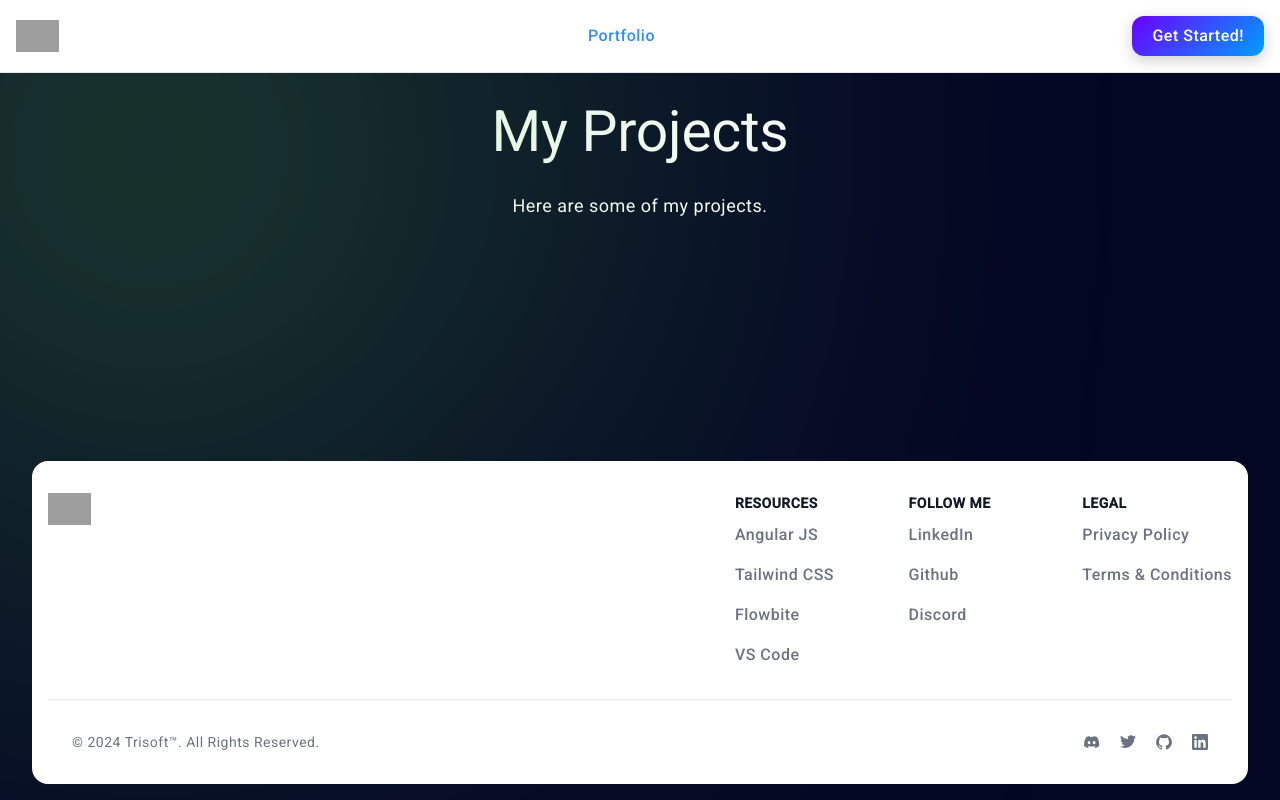
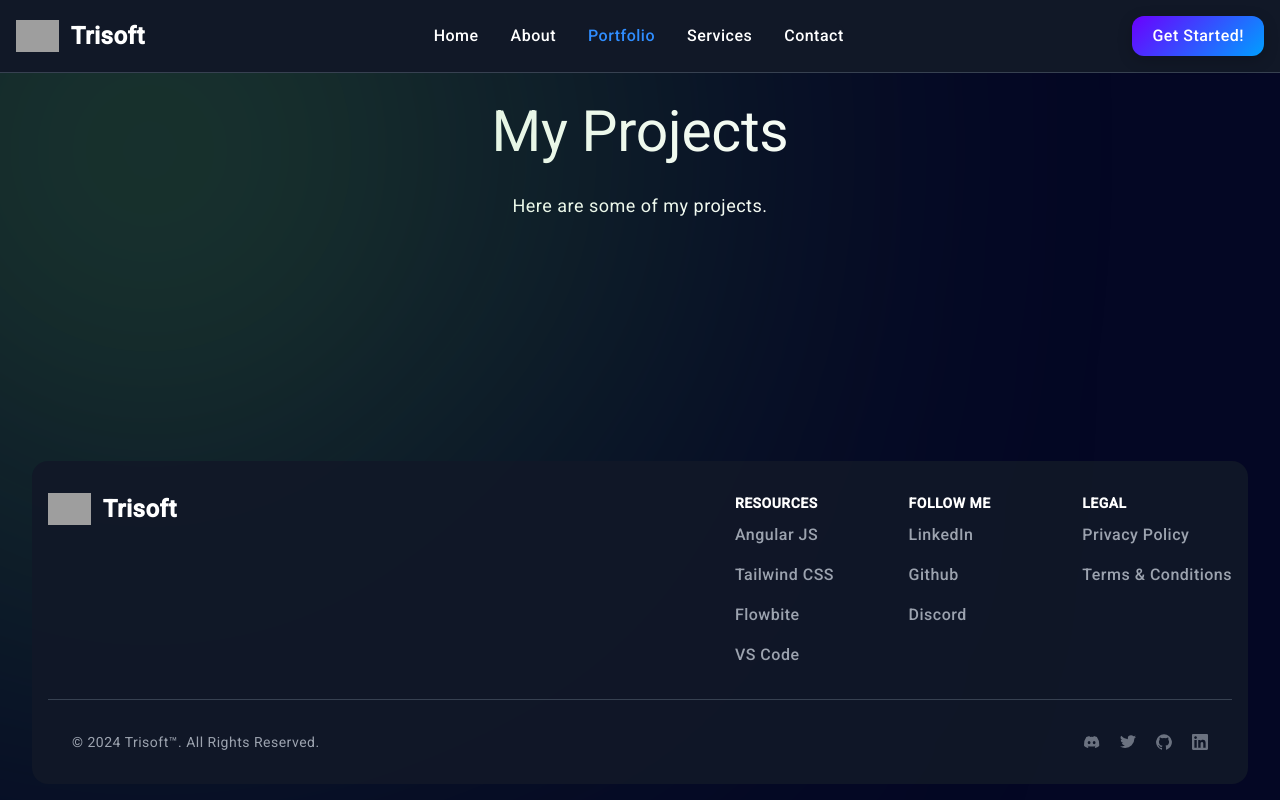
Before and after one commit to QuintsGuy/Trisoft-Website, an Angular app: page /portfolio in a window 1280 px wide. Built offline with nearby package versions, Linux system fonts and the light colour scheme; grey boxes are pictures that could not be loaded.

Commit message:
Fixed dark mode, light mode issues

```diff
--- a/src/app/components/footer/footer.component.html
+++ b/src/app/components/footer/footer.component.html
@@ -1,16 +1,16 @@
-<footer class="bg-white dark:bg-gray-900 dark:bg-opacity-90 mb-4 mx-8 z-10 relative" style="border-radius: 1rem;">
+<footer class="bg-gray-900 bg-opacity-90 mb-4 mx-8 z-10 relative" style="border-radius: 1rem;">
     <div class="mx-auto w-full max-w-screen-xl p-4 py-6 lg:py-8">
         <div class="md:flex md:justify-between">
             <div class="mb-6 md:mb-0">
                 <a routerLink="/" class="flex items-center">
                     <img src="https://flowbite.com/docs/images/logo.svg" class="h-8 me-3" alt="FlowBite Logo" />
-                    <span class="self-center text-2xl font-semibold whitespace-nowrap dark:text-white">Trisoft</span>
+                    <span class="self-center text-2xl font-semibold whitespace-nowrap text-white">Trisoft</span>
                 </a>
             </div>
             <div class="grid grid-cols-2 gap-8 sm:gap-6 sm:grid-cols-3">
                 <div>
-                    <p class="mb-6 text-sm font-semibold text-gray-900 uppercase dark:text-white">Resources</p>
-                    <ul class="text-gray-500 dark:text-gray-400 font-medium">
+                    <p class="mb-6 text-sm font-semibold uppercase text-white">Resources</p>
+                    <ul class="text-gray-400 font-medium">
                         <li class="mb-4">
                             <a href="https://angular.dev//" class="hover:underline">Angular JS</a>
                         </li>
@@ -26,8 +26,8 @@
                     </ul>
                 </div>
                 <div>
-                    <p class="mb-6 text-sm font-semibold text-gray-900 uppercase dark:text-white">Follow Me</p>
-                    <ul class="text-gray-500 dark:text-gray-400 font-medium">
+                    <p class="mb-6 text-sm font-semibold uppercase text-white">Follow Me</p>
+                    <ul class="text-gray-400 font-medium">
                         <li class="mb-4">
                             <a href="https://www.linkedin.com/in/tristan-knott-511858103/" class="hover:underline ">LinkedIn</a>
                         </li>
@@ -40,8 +40,8 @@
                     </ul>
                 </div>
                 <div>
-                    <p class="mb-6 text-sm font-semibold text-gray-900 uppercase dark:text-white">Legal</p>
-                    <ul class="text-gray-500 dark:text-gray-400 font-medium">
+                    <p class="mb-6 text-sm font-semibold uppercase text-white">Legal</p>
+                    <ul class="text-gray-400 font-medium">
                         <li class="mb-4">
                             <a href="#" class="hover:underline">Privacy Policy</a>
                         </li>
@@ -52,32 +52,32 @@
                 </div>
             </div>
         </div>
-        <hr class="my-6 border-gray-200 sm:mx-auto dark:border-gray-700 lg:my-8" />
+        <hr class="my-6 sm:mx-auto border-gray-700 lg:my-8" />
         <div class="sm:flex px-6 sm:items-center sm:justify-between">
-            <span class="text-sm text-gray-500 sm:text-center dark:text-gray-400">
+            <span class="text-sm sm:text-center text-gray-400">
                 © 2024
                 <a routerLink="/" class="hover:underline">Trisoft™</a>. All Rights Reserved.
             </span>
             <div class="flex mt-4 sm:justify-center sm:mt-0">
-                <a href="https://discord.gg/CDKUxZW9" class="text-gray-500 hover:text-gray-900 dark:hover:text-white ms-5">
+                <a href="https://discord.gg/CDKUxZW9" class="text-gray-500 hover:text-white ms-5">
                     <svg class="w-4 h-4" aria-hidden="true" xmlns="http://www.w3.org/2000/svg" fill="currentColor" viewBox="0 0 21 16">
                             <path d="M16.942 1.556a16.3 16.3 0 0 0-4.126-1.3 12.04 12.04 0 0 0-.529 1.1 15.175 15.175 0 0 0-4.573 0 11.585 11.585 0 0 0-.535-1.1 16.274 16.274 0 0 0-4.129 1.3A17.392 17.392 0 0 0 .182 13.218a15.785 15.785 0 0 0 4.963 2.521c.41-.564.773-1.16 1.084-1.785a10.63 10.63 0 0 1-1.706-.83c.143-.106.283-.217.418-.33a11.664 11.664 0 0 0 10.118 0c.137.113.277.224.418.33-.544.328-1.116.606-1.71.832a12.52 12.52 0 0 0 1.084 1.785 16.46 16.46 0 0 0 5.064-2.595 17.286 17.286 0 0 0-2.973-11.59ZM6.678 10.813a1.941 1.941 0 0 1-1.8-2.045 1.93 1.93 0 0 1 1.8-2.047 1.919 1.919 0 0 1 1.8 2.047 1.93 1.93 0 0 1-1.8 2.045Zm6.644 0a1.94 1.94 0 0 1-1.8-2.045 1.93 1.93 0 0 1 1.8-2.047 1.918 1.918 0 0 1 1.8 2.047 1.93 1.93 0 0 1-1.8 2.045Z"/>
                         </svg>
                     <span class="sr-only">Discord community</span>
                 </a>
-                <a href="https://x.com/DuhDuhDuhHuuh" class="text-gray-500 hover:text-gray-900 dark:hover:text-white ms-5">
+                <a href="https://x.com/DuhDuhDuhHuuh" class="text-gray-500 hover:text-white ms-5">
                     <svg class="w-4 h-4" aria-hidden="true" xmlns="http://www.w3.org/2000/svg" fill="currentColor" viewBox="0 0 20 17">
                         <path fill-rule="evenodd" d="M20 1.892a8.178 8.178 0 0 1-2.355.635 4.074 4.074 0 0 0 1.8-2.235 8.344 8.344 0 0 1-2.605.98A4.13 4.13 0 0 0 13.85 0a4.068 4.068 0 0 0-4.1 4.038 4 4 0 0 0 .105.919A11.705 11.705 0 0 1 1.4.734a4.006 4.006 0 0 0 1.268 5.392 4.165 4.165 0 0 1-1.859-.5v.05A4.057 4.057 0 0 0 4.1 9.635a4.19 4.19 0 0 1-1.856.07 4.108 4.108 0 0 0 3.831 2.807A8.36 8.36 0 0 1 0 14.184 11.732 11.732 0 0 0 6.291 16 11.502 11.502 0 0 0 17.964 4.5c0-.177 0-.35-.012-.523A8.143 8.143 0 0 0 20 1.892Z" clip-rule="evenodd"/>
                     </svg>
                     <span class="sr-only">Twitter page</span>
                 </a>
-                <a href="https://github.com/QuintsGuy" class="text-gray-500 hover:text-gray-900 dark:hover:text-white ms-5">
+                <a href="https://github.com/QuintsGuy" class="text-gray-500 hover:text-white ms-5">
                     <svg class="w-4 h-4" aria-hidden="true" xmlns="http://www.w3.org/2000/svg" fill="currentColor" viewBox="0 0 20 20">
                             <path fill-rule="evenodd" d="M10 .333A9.911 9.911 0 0 0 6.866 19.65c.5.092.678-.215.678-.477 0-.237-.01-1.017-.014-1.845-2.757.6-3.338-1.169-3.338-1.169a2.627 2.627 0 0 0-1.1-1.451c-.9-.615.07-.6.07-.6a2.084 2.084 0 0 1 1.518 1.021 2.11 2.11 0 0 0 2.884.823c.044-.503.268-.973.63-1.325-2.2-.25-4.516-1.1-4.516-4.9A3.832 3.832 0 0 1 4.7 7.068a3.56 3.56 0 0 1 .095-2.623s.832-.266 2.726 1.016a9.409 9.409 0 0 1 4.962 0c1.89-1.282 2.717-1.016 2.717-1.016.366.83.402 1.768.1 2.623a3.827 3.827 0 0 1 1.02 2.659c0 3.807-2.319 4.644-4.525 4.889a2.366 2.366 0 0 1 .673 1.834c0 1.326-.012 2.394-.012 2.72 0 .263.18.572.681.475A9.911 9.911 0 0 0 10 .333Z" clip-rule="evenodd"/>
                     </svg>
                     <span class="sr-only">GitHub account</span>
                 </a>
-                <a href="https://www.linkedin.com/in/tristan-knott-511858103/" class="text-gray-500 hover:text-gray-900 dark:hover:text-white ms-5">
+                <a href="https://www.linkedin.com/in/tristan-knott-511858103/" class="text-gray-500 hover:text-white ms-5">
                     <svg class="w-4 h-4" aria-hidden="true" xmlns="http://www.w3.org/2000/svg" fill="currentColor" viewBox="0 0 20 20">
                         <path fill-rule="evenodd" d="M17.0391667,17.0433333 L14.0775,17.0433333 L14.0775,12.4025 C14.0775,11.2958333 14.055,9.87166667 12.5341667,9.87166667 C10.99,9.87166667 10.7541667,11.0758333 10.7541667,12.3208333 L10.7541667,17.0433333 L7.7925,17.0433333 L7.7925,7.5 L10.6375,7.5 L10.6375,8.80083333 L10.6758333,8.80083333 C11.0733333,8.05083333 12.04,7.25916667 13.4841667,7.25916667 C16.485,7.25916667 17.04,9.23416667 17.04,11.805 L17.04,17.0433333 L17.0391667,17.0433333 Z M4.4475,6.19416667 C3.49416667,6.19416667 2.72833333,5.4225 2.72833333,4.47333333 C2.72833333,3.525 3.495,2.75416667 4.4475,2.75416667 C5.3975,2.75416667 6.1675,3.525 6.1675,4.47333333 C6.1675,5.4225 5.39666667,6.19416667 4.4475,6.19416667 Z M5.9325,17.0433333 L2.9625,17.0433333 L2.9625,7.5 L5.9325,7.5 L5.9325,17.0433333 Z M18.5208333,0 L1.47583333,0 C0.66,0 0,0.645 0,1.44083333 L0,18.5591667 C0,19.3558333 0.66,20 1.47583333,20 L18.5183333,20 C19.3333333,20 20,19.3558333 20,18.5591667 L20,1.44083333 C20,0.645 19.3333333,0 18.5183333,0 L18.5208333,0 Z"/>                    </svg>
                     <span class="sr-only">LinkedIn account</span>
--- a/src/app/components/header/header.component.html
+++ b/src/app/components/header/header.component.html
@@ -1,30 +1,30 @@
-<nav class="bg-white dark:bg-gray-900 fixed w-full z-20 top-0 start-0 border-b border-gray-200 dark:border-gray-600">
+<nav class="bg-gray-900 fixed w-full z-20 top-0 start-0 border-b border-gray-700">
     <div class="max-w-screen-xl flex flex-wrap items-center justify-between mx-auto p-4">
         <a routerLink="/" class="flex items-center space-x-3 rtl:space-x-reverse">
             <img src="https://flowbite.com/docs/images/logo.svg" class="h-8" alt="Flowbite Logo">
-            <span class="self-center text-2xl font-semibold whitespace-nowrap dark:text-white">Trisoft</span>
+            <span class="self-center text-2xl font-semibold whitespace-nowrap text-white">Trisoft</span>
         </a>
         <div class="flex md:order-2 space-x-3 md:space-x-0 rtl:space-x-reverse">
-            <button class="glossy-button block text-white bg-blue-700 hover:bg-blue-800 focus:ring-4 focus:outline-none focus:ring-blue-300 font-medium rounded-lg text-sm px-5 py-2.5 text-center dark:bg-blue-600 dark:hover:bg-blue-700 dark:focus:ring-blue-800" type="button" (click)="openDialog()">
+            <button class="glossy-button block text-white focus:ring-4 focus:outline-none font-medium rounded-lg text-sm px-5 py-2.5 text-center bg-blue-600 hover:bg-blue-700 focus:ring-blue-800" type="button" (click)="openDialog()">
                 Get Started!
             </button>
         </div>
         <div class="items-center justify-between hidden w-full md:flex md:w-auto md:order-1" id="navbar-sticky">
-            <ul class="flex flex-col p-4 md:p-0 mt-4 font-medium border border-gray-100 rounded-lg bg-gray-50 md:space-x-8 rtl:space-x-reverse md:flex-row md:mt-0 md:border-0 md:bg-white dark:bg-gray-800 md:dark:bg-gray-900 dark:border-gray-700">
+            <ul class="flex flex-col p-4 md:p-0 mt-4 font-medium border rounded-lg md:space-x-8 rtl:space-x-reverse md:flex-row md:mt-0 md:border-0 md:bg-gray-900 border-gray-700">
                 <li>
-                    <a routerLink="/" routerLinkActive="active" [routerLinkActiveOptions]="{ exact: true }" class="navbar-link block py-2 px-3 text-gray-900 rounded hover:bg-gray-100 md:hover:bg-transparent md:hover:text-blue-700 md:p-0 md:dark:hover:text-blue-500 dark:text-white dark:hover:bg-gray-700 dark:hover:text-white md:dark:hover:bg-transparent dark:border-gray-700">Home</a>
+                    <a routerLink="/" routerLinkActive="active" [routerLinkActiveOptions]="{ exact: true }" class="navbar-link block py-2 px-3 rounded hover:bg-gray-100 md:hover:bg-transparent md:p-0 md:hover:text-blue-500 text-white hover:bg-gray-700 hover:text-white md:hover:bg-transparent border-gray-700">Home</a>
                 </li>
                 <li>
-                    <a routerLink="/about" routerLinkActive="active" class="navbar-link block py-2 px-3 text-gray-900 rounded hover:bg-gray-100 md:hover:bg-transparent md:hover:text-blue-700 md:p-0 md:dark:hover:text-blue-500 dark:text-white dark:hover:bg-gray-700 dark:hover:text-white md:dark:hover:bg-transparent dark:border-gray-700">About</a>
+                    <a routerLink="/about" routerLinkActive="active" class="navbar-link block py-2 px-3 rounded md:hover:bg-transparent md:p-0 md:hover:text-blue-500 text-white hover:bg-gray-700 hover:text-white md:hover:bg-transparent border-gray-700">About</a>
                 </li>
                 <li>
-                    <a routerLink="/portfolio" routerLinkActive="active" class="navbar-link block py-2 px-3 text-gray-900 rounded hover:bg-gray-100 md:hover:bg-transparent md:hover:text-blue-700 md:p-0 md:dark:hover:text-blue-500 dark:text-white dark:hover:bg-gray-700 dark:hover:text-white md:dark:hover:bg-transparent dark:border-gray-700">Portfolio</a>
+                    <a routerLink="/portfolio" routerLinkActive="active" class="navbar-link block py-2 px-3 rounded md:hover:bg-transparent md:p-0 md:hover:text-blue-500 text-white hover:bg-gray-700 hover:text-white md:hover:bg-transparent border-gray-700">Portfolio</a>
                 </li>
                 <li>
-                    <a routerLink="/services" routerLinkActive="active" class="navbar-link block py-2 px-3 text-gray-900 rounded hover:bg-gray-100 md:hover:bg-transparent md:hover:text-blue-700 md:p-0 md:dark:hover:text-blue-500 dark:text-white dark:hover:bg-gray-700 dark:hover:text-white md:dark:hover:bg-transparent dark:border-gray-700">Services</a>
+                    <a routerLink="/services" routerLinkActive="active" class="navbar-link block py-2 px-3 rounded md:hover:bg-transparent md:p-0 md:hover:text-blue-500 text-white hover:bg-gray-700 hover:text-white md:hover:bg-transparent border-gray-700">Services</a>
                 </li>
                 <li>
-                    <a routerLink="/contact" routerLinkActive="active" class="navbar-link block py-2 px-3 text-gray-900 rounded hover:bg-gray-100 md:hover:bg-transparent md:hover:text-blue-700 md:p-0 md:dark:hover:text-blue-500 dark:text-white dark:hover:bg-gray-700 dark:hover:text-white md:dark:hover:bg-transparent dark:border-gray-700">Contact</a>
+                    <a routerLink="/contact" routerLinkActive="active" class="navbar-link block py-2 px-3 rounded md:hover:bg-transparent md:p-0 md:hover:text-blue-500 text-white hover:bg-gray-700 hover:text-white md:hover:bg-transparent border-gray-700">Contact</a>
                 </li>
             </ul>
         </div>
```
Also changed, not shown: src/app/components/home/home.component.html (+23 -23 lines).
